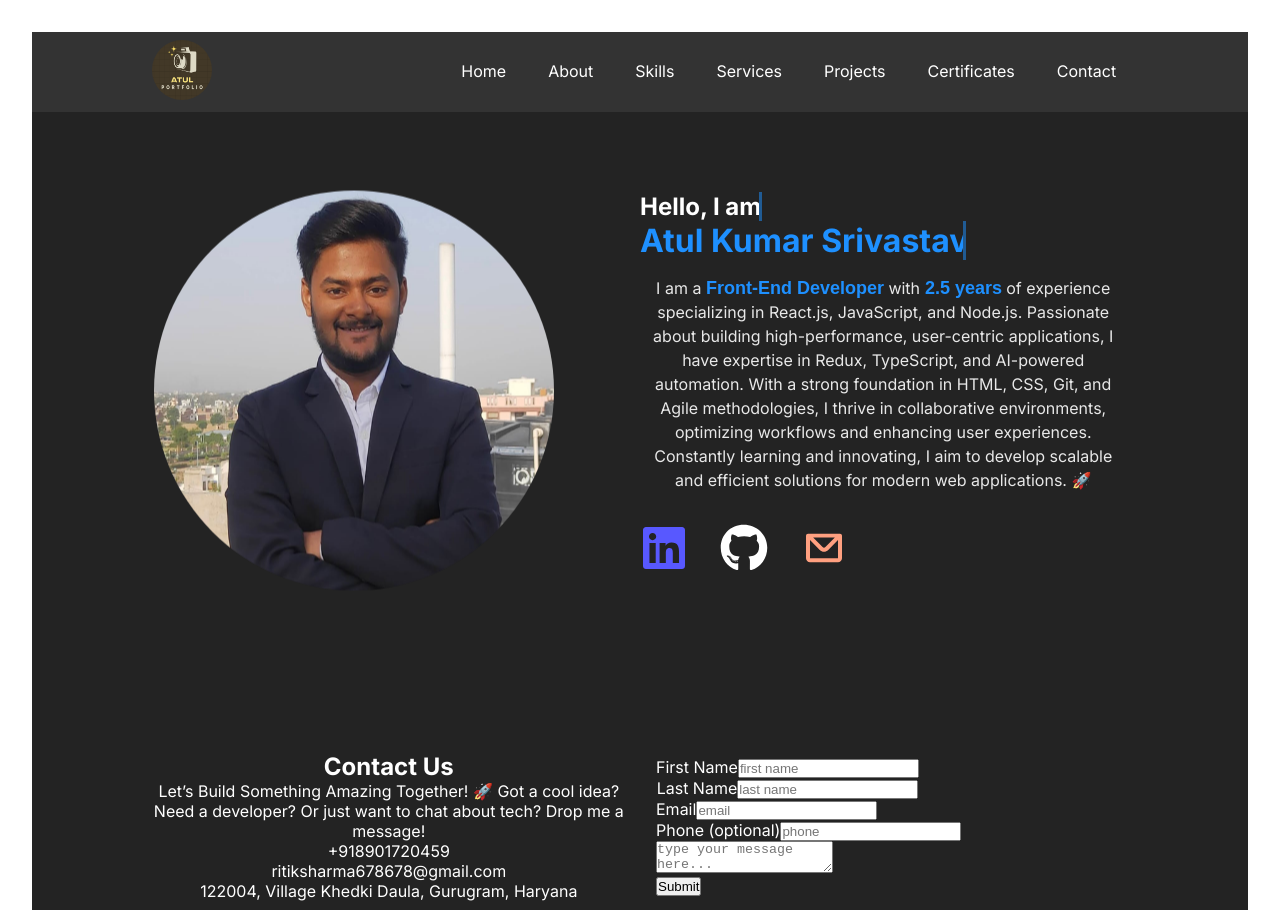
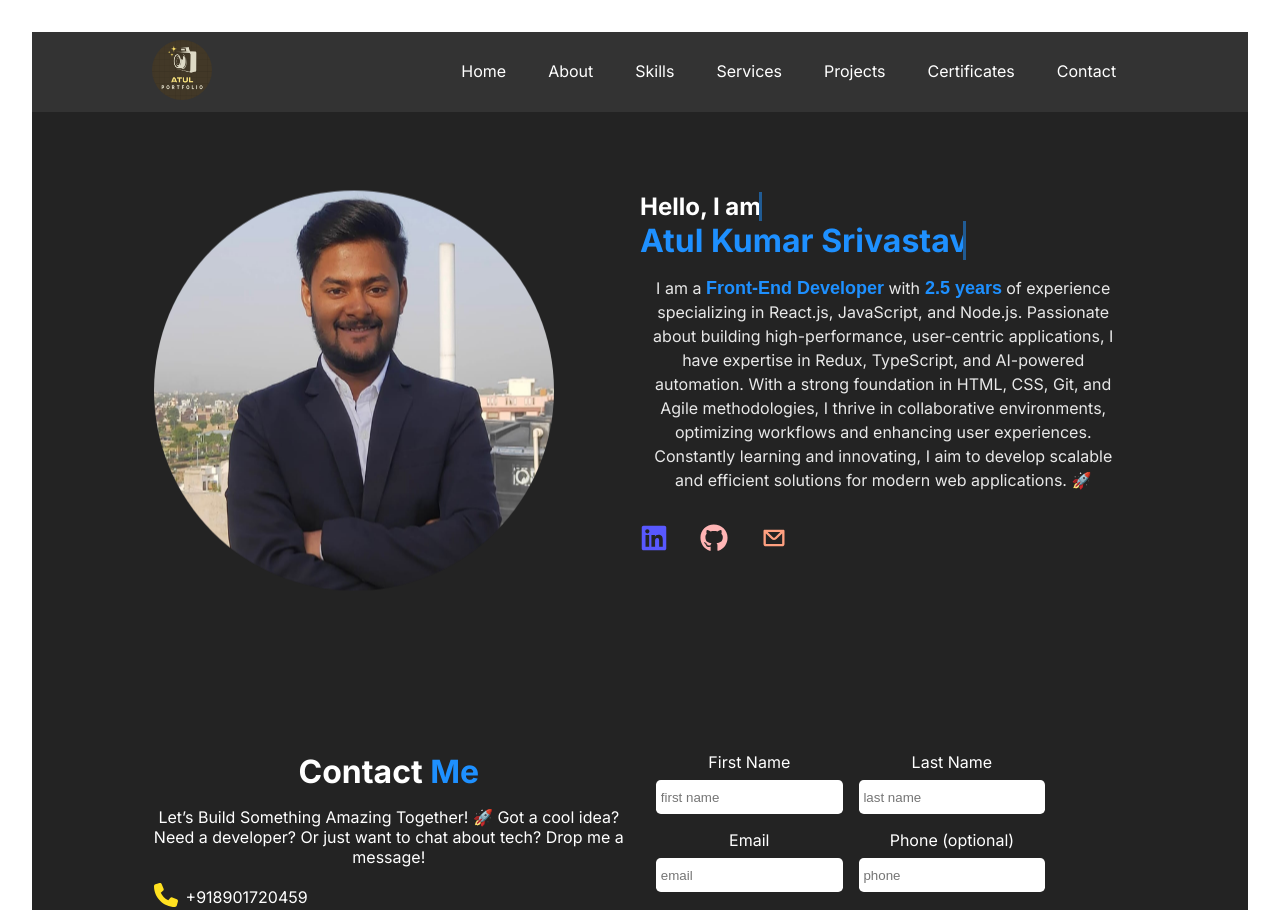
Before and after one commit to Atul78/Portfolio, a React (Vite) app in the folder portfolio/: page / in a window 1280 px wide. Shown: the top 910 px of the page. Built offline with nearby package versions, Linux system fonts and the light colour scheme.

Commit message:
contact page

```diff
--- a/portfolio/src/components/Contact/Contact.css
+++ b/portfolio/src/components/Contact/Contact.css
@@ -16,6 +16,23 @@
 
 .contact-info {
     flex: 1;
+    display: flex;
+    flex-direction: column;
+    gap: 1rem;
+}
+
+.contact-info h2 {
+    font-size: xx-large;
+}
+
+.me {
+    color: var(--text-blue-current);
+}
+
+.contact-info p {
+    display: flex;
+    align-items: center;
+    gap: 0.5rem;
 }
 
 .contact-form {
@@ -24,4 +41,81 @@
     justify-content: center;
     align-items: start;
     flex: 1;
+    width: 100%;
 }
+
+.contact-form-parent {
+    width: 100%;
+    display: flex;
+    flex-direction: column;
+    align-items: start;
+    gap: 1rem;
+}
+
+.contact-form-parent .contact-name {
+    /* border: 2px solid red; */
+    display: flex;
+    gap: 1rem;
+    width: 100%;
+    justify-content: center;
+    align-items: center;
+}
+
+.contact-form-parent .common-p {
+    margin-bottom: 0.5rem;
+}
+
+.common-input {
+    padding: 0.6rem 0.3rem;
+    border-radius: 0.3rem;
+    border: none;
+}
+
+.message-input {
+    width: 100%;
+    height: 90px;
+    border-radius: 0.3rem;
+}
+
+.submit-button {
+    margin-top: 2rem;
+    padding: 0.6rem 1rem;
+    border: none;
+    border-radius: 0.3rem;
+    cursor: pointer;
+    font-size: 1rem;
+    font-weight: bold;
+    color: white;
+    background: linear-gradient(45deg, #1E90FF, #0077b5);
+    transition: all 0.3s ease-in-out;
+    box-shadow: 0 4px 10px rgba(0, 0, 0, 0.2);
+    position: relative;
+    overflow: hidden;
+}
+
+.submit-button:hover {
+    background: linear-gradient(45deg, #0077b5, #1E90FF);
+    transform: scale(1.05);
+    box-shadow: 0 6px 15px rgba(0, 119, 181, 0.4);
+}
+
+.submit-button:active {
+    transform: scale(0.95);
+    box-shadow: 0 2px 5px rgba(0, 119, 181, 0.5);
+}
+
+.submit-button::after {
+    content: "";
+    position: absolute;
+    top: 50%;
+    left: 50%;
+    width: 300%;
+    height: 300%;
+    background: radial-gradient(circle, rgba(255, 255, 255, 0.3) 10%, rgba(0, 0, 0, 0) 70%);
+    transition: all 0.4s ease-out;
+    transform: tr
+}
+.message-text-area {
+    width: 100%;
+    height: inherit;
+}
--- a/portfolio/src/components/Contact/Contact.tsx
+++ b/portfolio/src/components/Contact/Contact.tsx
@@ -1,3 +1,4 @@
+import Icons from "../../icons/Icons";
 import "./Contact.css";
 const Contact = () => {
   return (
@@ -5,50 +6,83 @@ const Contact = () => {
       <div className="contact-main">
         <div className="contact-parent">
           <div className="contact-info">
-            <h2>Contact Us</h2>
+            <h2>
+              Contact <span className="me">Me</span>
+            </h2>
             <p>
               Let’s Build Something Amazing Together! 🚀 Got a cool idea? Need a
               developer? Or just want to chat about tech? Drop me a message!
             </p>
-            <p>+918901720459</p>
-            <p>ritiksharma678678@gmail.com</p>
-            <p>122004, Village Khedki Daula, Gurugram, Haryana</p>
+            <p>
+              <span>{Icons.Phone("#ffe120", 24)}</span> +918901720459
+            </p>
+            <p>
+              <span>{Icons.Email("#ffa080", 24)}</span>
+              ritiksharma678678@gmail.com
+            </p>
+            <p>
+              <span>{Icons.House("#ea4e4e")}</span>122004, Village Khedki Daula,
+              Gurugram, Haryana
+            </p>
           </div>
           <div className="contact-form">
             <form action="">
-              <div className="contact-form">
+              <div className="contact-form-parent">
                 <div className="contact-name">
                   <div className="contact-first-name">
-                    <label>First Name</label>
-                    <input type="text" placeholder="first name" />
+                    <p className="common-p">
+                      <label htmlFor="first-name">First Name</label>
+                    </p>
+                    <input
+                      className="common-input"
+                      id="first-name"
+                      type="text"
+                      placeholder="first name"
+                    />
                   </div>
                   <div className="contact-last-name">
-                    <label>Last Name</label>
-                    <input type="text" placeholder="last name" />
+                    <p className="common-p">
+                      <label className="last-name">Last Name</label>
+                    </p>
+                    <input
+                      className="common-input"
+                      type="text"
+                      id="last-name"
+                      placeholder="last name"
+                    />
                   </div>
                 </div>
+                <div className="contact-name">
                   <div className="email-input">
-                  <label id="email">Email</label>
+                    <p className="common-p">
+                      <label htmlFor="email">Email</label>
+                    </p>
                     <input
                       type="text"
-                    name="email"
-                    className="email-input"
+                      id="email"
+                      className="email-input common-input"
                       placeholder="email"
                     />
                   </div>
                   <div className="phone-input">
-                  <label id="phone">Phone (optional)</label>
+                    <p className="common-p">
+                      <label htmlFor="phone">Phone (optional)</label>
+                    </p>
                     <input
                       type="text"
-                    name="phone"
-                    className="phone-input"
+                      id="phone"
+                      className="phone-input common-input"
                       placeholder="phone"
                     />
                   </div>
+                </div>
                 <div className="message-input">
-                  <textarea placeholder="type your message here..." />
+                  <p className="common-p">
+                    <label htmlFor="message">Message</label>
+                  </p>
+                  <textarea id="message" placeholder="type your message here..." className="common-input message-text-area" />
                 </div>
-                <button type="submit">Submit</button>
+                <button type="submit" className="submit-button">Submit</button>
               </div>
             </form>
           </div>
--- a/portfolio/src/components/Home/Home.css
+++ b/portfolio/src/components/Home/Home.css
@@ -56,17 +56,17 @@
 
 .linkedin, .github, .mail {
   font-size: 3rem;
-  color: var(--text-white);
+  /* color: var(--text-white); */
   cursor: pointer;
   transition: transform 0.3s ease-in-out;
 }
 
 .linkedin {
-    color: rgb(88, 88, 255);
+    color: #5858ff;
 }
 
 .mail {
-    color: rgb(255, 160, 128);
+    color: #ffa080;
 }
 
 @keyframes fadeIn {
--- a/portfolio/src/components/Home/Home.tsx
+++ b/portfolio/src/components/Home/Home.tsx
@@ -27,9 +27,9 @@ const Home = () => {
               solutions for modern web applications. 🚀
             </p>
             <div className="icons">
-              {Icons.LinkedIn}
-              {Icons.GitHub}
-              {Icons.Email}
+              {Icons.LinkedIn('#5858ff', 28)}
+              {Icons.GitHub('#ffb5b5', 28)}
+              {Icons.Email('#ffa080', 28)}
             </div>
           </div>
         </div>
--- a/portfolio/src/icons/Icons.tsx
+++ b/portfolio/src/icons/Icons.tsx
@@ -1,10 +1,14 @@
 import { FaLinkedin, FaGithub } from "react-icons/fa";
 import { CgMail } from "react-icons/cg";
+import { FaPhone } from "react-icons/fa6";
+import { GiHouse } from "react-icons/gi";
 
 const Icons = {
-    LinkedIn: <FaLinkedin className="linkedin" />,
-    GitHub: <FaGithub className="github" />,
-    Email: <CgMail className="mail" />,
-}
+    LinkedIn: (color = "black", size = 24) => <FaLinkedin style={{ color, fontSize: size }} />,
+    GitHub: (color = "black", size = 24) => <FaGithub style={{ color, fontSize: size }} />,
+    Email: (color = "black", size = 24) => <CgMail style={{ color, fontSize: size }} />,
+    Phone: (color = "black", size = 24) => <FaPhone style={{ color, fontSize: size }} />,
+    House: (color = "black", size = 24) => <GiHouse style={{ color, fontSize: size }} />,
+  };
 
 export default Icons;
```
Lines whose indentation alone changed are shown as unchanged.
